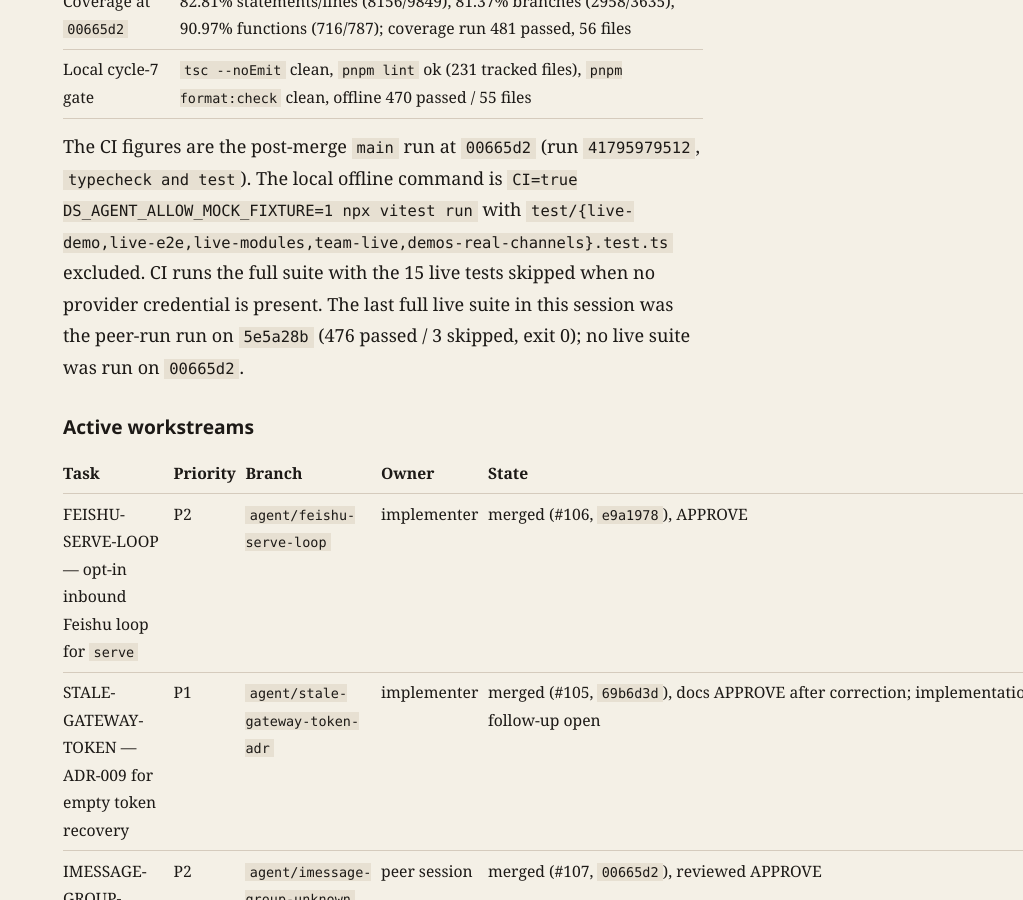
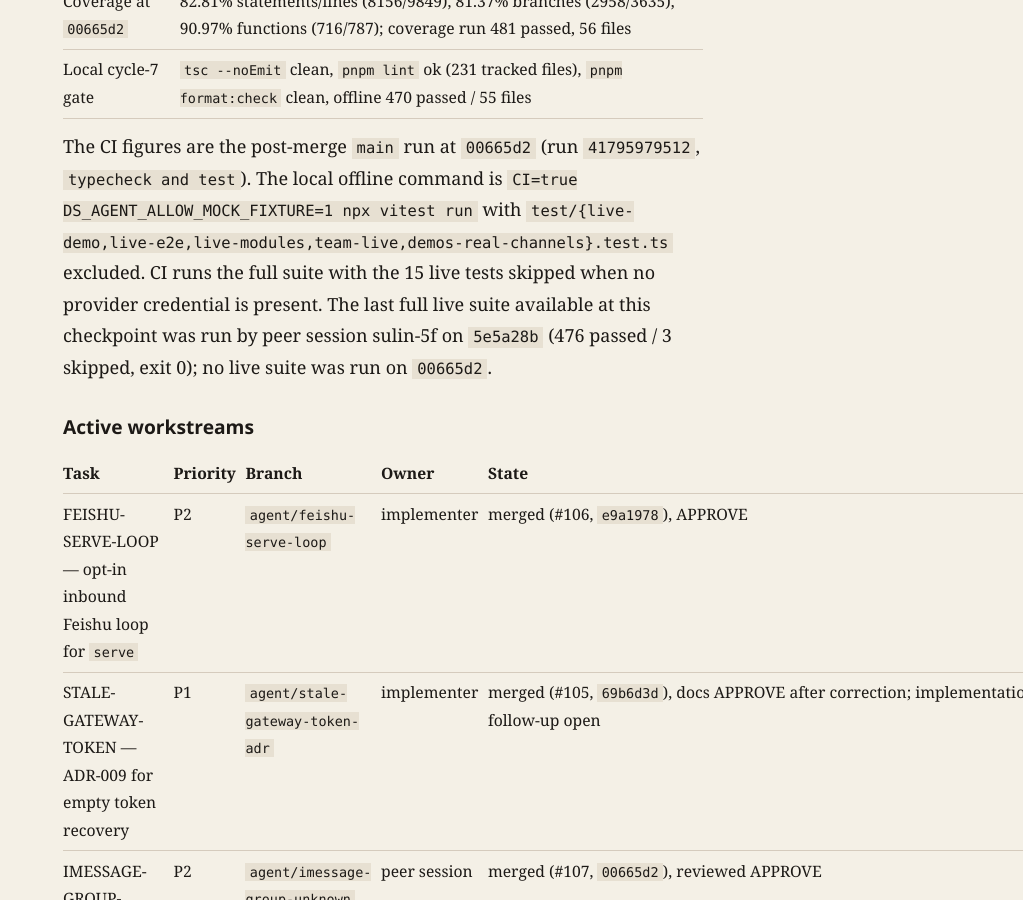
Before and after one commit to LofiSu/deepseek-super-agent, a Jekyll site: the page built from docs/DEVELOPMENT_STATUS.md, in a window 1280 px wide and 900 px high, scrolled down 1156 px. Shown: the whole window, without its empty margins (257-1280 px from the left). Built offline with Jekyll 4.4.1, drawn with Linux system fonts in a browser that asks for light colours; our own code applies the rules of GitHub Pages for plain Markdown files.

Commit message:
[SUPER-AGENT][CYCLE-7-CHECKPOINT] Clarify that the live suite was peer-run

```diff
--- a/docs/DEVELOPMENT_STATUS.md
+++ b/docs/DEVELOPMENT_STATUS.md
@@ -26,9 +26,9 @@ The CI figures are the post-merge `main` run at `00665d2` (run `41795979512`,
 `CI=true DS_AGENT_ALLOW_MOCK_FIXTURE=1 npx vitest run` with
 `test/{live-demo,live-e2e,live-modules,team-live,demos-real-channels}.test.ts`
 excluded. CI runs the full suite with the 15 live tests skipped when no provider
-credential is present. The last full live suite in this session was the
-peer-run run on `5e5a28b` (476 passed / 3 skipped, exit 0); no live suite was
-run on `00665d2`.
+credential is present. The last full live suite available at this checkpoint was
+run by peer session sulin-5f on `5e5a28b` (476 passed / 3 skipped, exit 0); no
+live suite was run on `00665d2`.
 
 ## Active workstreams
 
```
